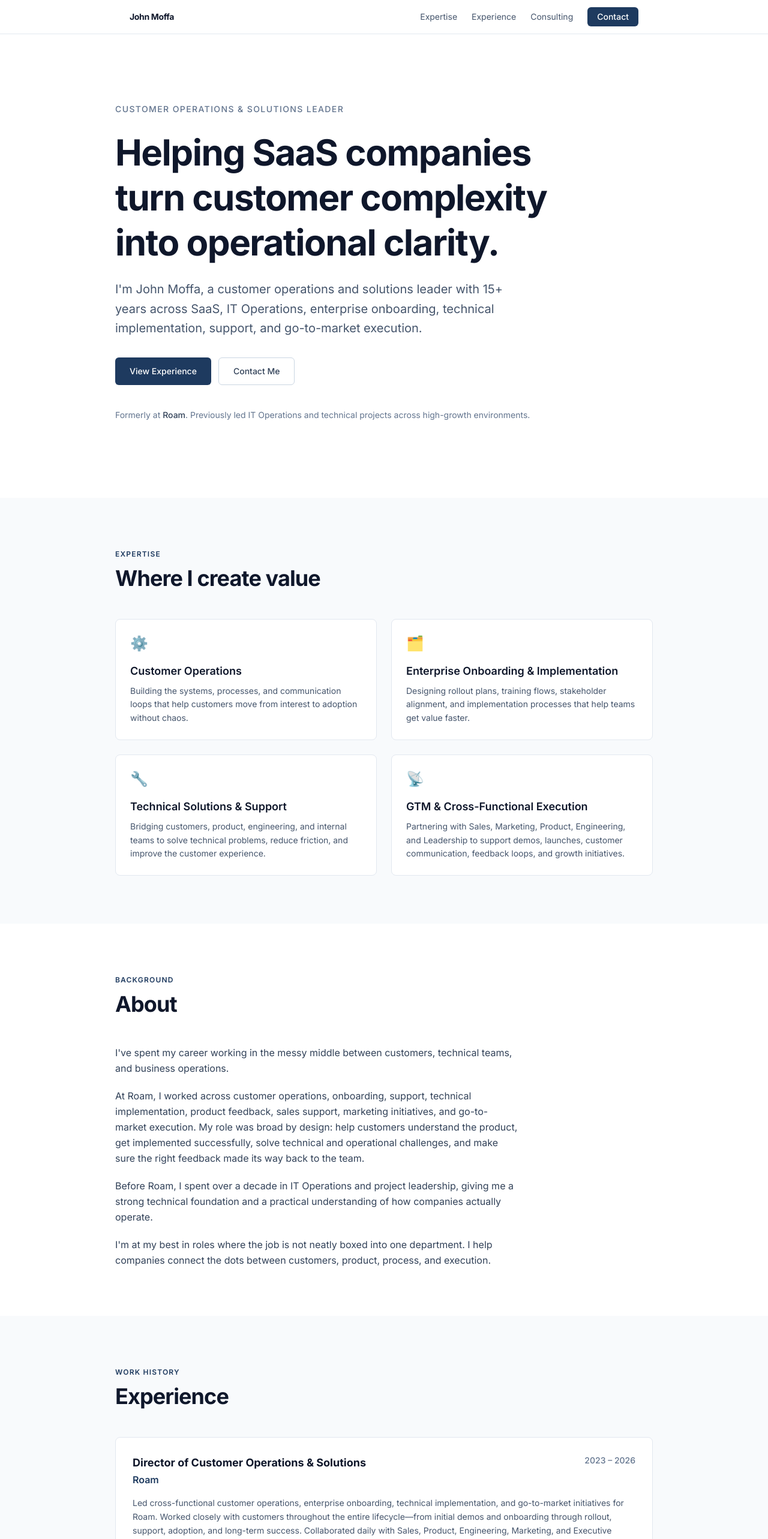
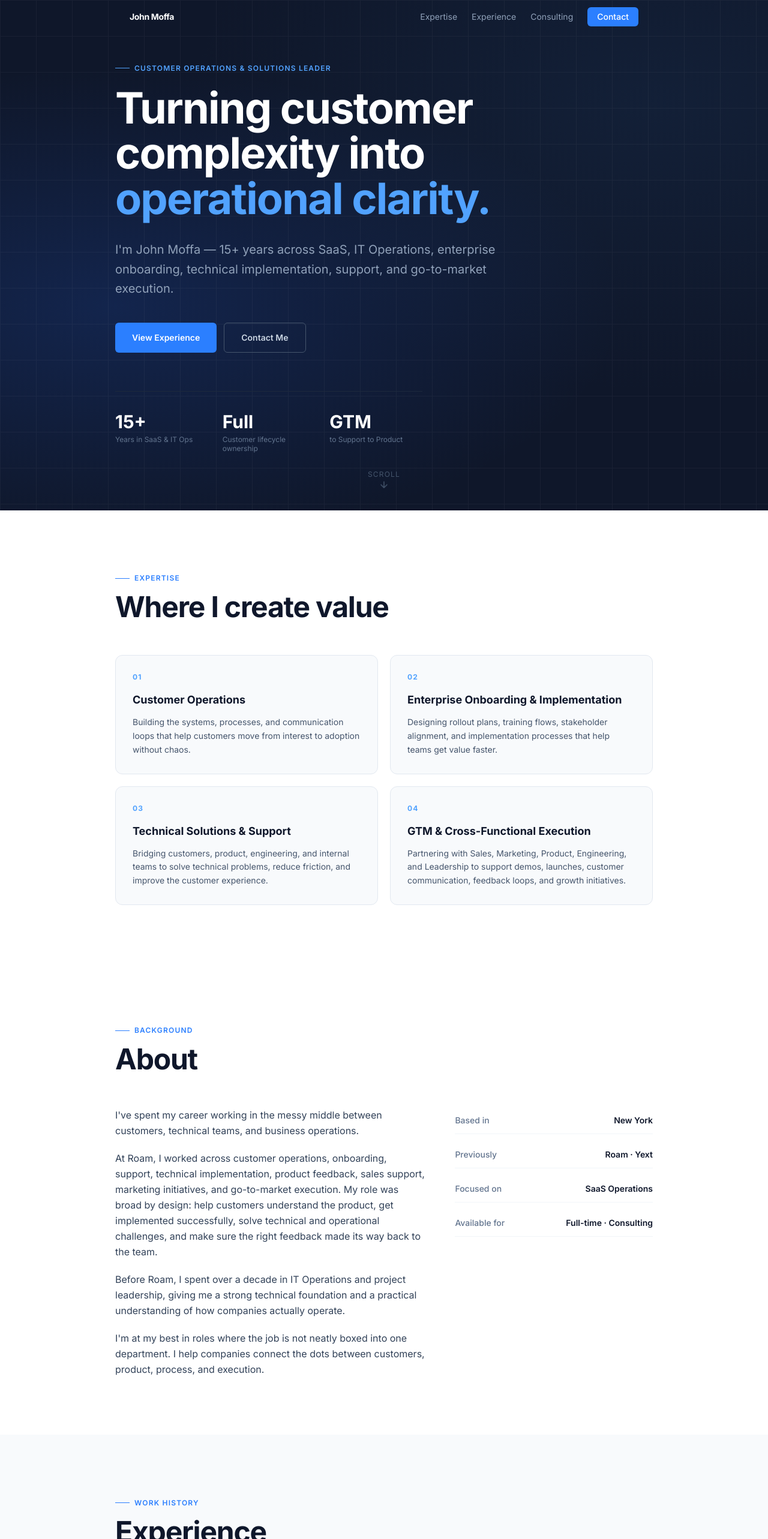
Before and after one commit to moffajj/john-moffa-site, a Next.js app: page / in a window 1280 px wide. Shown: the top 2566 px of the page at 60% size. Built offline with nearby package versions, Linux system fonts and the light colour scheme.

Commit message:
Visual redesign: dark hero, timeline, hover effects, nav scroll

```diff
--- a/app/components/About.tsx
+++ b/app/components/About.tsx
@@ -1,17 +1,19 @@
 export default function About() {
   return (
-    <section id="about" className="bg-white py-20 px-6">
+    <section id="about" className="bg-white py-24 px-6">
       <div className="max-w-4xl mx-auto">
-        <div className="mb-12">
-          <span className="inline-block text-xs font-semibold tracking-widest text-[#1e3a5f] uppercase mb-3">
+        <div className="mb-14">
+          <span className="inline-flex items-center gap-2 text-xs font-semibold tracking-widest text-blue-500 uppercase mb-4">
+            <span className="w-6 h-px bg-blue-500" />
             Background
           </span>
-          <h2 className="text-3xl md:text-4xl font-bold text-slate-900 tracking-tight">
+          <h2 className="text-4xl md:text-5xl font-bold text-slate-900 tracking-tight">
             About
           </h2>
         </div>
 
-        <div className="max-w-2xl space-y-5 text-slate-700 text-base leading-relaxed">
+        <div className="grid md:grid-cols-5 gap-12 items-start">
+          <div className="md:col-span-3 space-y-5 text-slate-700 text-base leading-relaxed">
             <p>
               I&apos;ve spent my career working in the messy middle between
               customers, technical teams, and business operations.
@@ -35,6 +37,24 @@ export default function About() {
               product, process, and execution.
             </p>
           </div>
+
+          <div className="md:col-span-2 space-y-3">
+            {[
+              { label: "Based in", value: "New York" },
+              { label: "Previously", value: "Roam · Yext" },
+              { label: "Focused on", value: "SaaS Operations" },
+              { label: "Available for", value: "Full-time · Consulting" },
+            ].map((item) => (
+              <div
+                key={item.label}
+                className="flex justify-between py-3 border-b border-slate-100 text-sm"
+              >
+                <span className="text-slate-500 font-medium">{item.label}</span>
+                <span className="text-slate-900 font-semibold">{item.value}</span>
+              </div>
+            ))}
+          </div>
+        </div>
       </div>
     </section>
   );
--- a/app/components/Experience.tsx
+++ b/app/components/Experience.tsx
@@ -17,98 +17,107 @@ const yextTitles = [
   "IT Support Engineer",
 ];
 
+const jobs = [
+  {
+    role: "Director of Customer Operations & Solutions",
+    company: "Roam",
+    period: "2023 – 2026",
+    description:
+      "Led cross-functional customer operations, enterprise onboarding, technical implementation, and go-to-market initiatives. Worked closely with customers throughout the entire lifecycle—from initial demos and onboarding through rollout, support, adoption, and long-term success. Collaborated daily with Sales, Product, Engineering, Marketing, and Executive teams.",
+    tags: roamResponsibilities,
+    highlight: true,
+  },
+  {
+    role: "IT Operations & Project Leadership",
+    company: "Yext",
+    period: "10+ years",
+    description:
+      "Spent 10+ years in IT Operations, project leadership, systems support, and internal technology operations. Built a strong foundation in technical troubleshooting, internal systems, infrastructure, stakeholder management, process improvement, and operational execution.",
+    tags: yextTitles,
+    highlight: false,
+  },
+  {
+    role: "Co-Founder",
+    company: "",
+    period: "",
+    description:
+      "Built and operated a business with responsibility across operations, customer relationships, technology, and execution.",
+    tags: [],
+    highlight: false,
+  },
+];
+
 export default function Experience() {
   return (
-    <section id="experience" className="bg-slate-50 py-20 px-6">
+    <section id="experience" className="bg-slate-50 py-24 px-6">
       <div className="max-w-4xl mx-auto">
-        <div className="mb-12">
-          <span className="inline-block text-xs font-semibold tracking-widest text-[#1e3a5f] uppercase mb-3">
+        <div className="mb-14">
+          <span className="inline-flex items-center gap-2 text-xs font-semibold tracking-widest text-blue-500 uppercase mb-4">
+            <span className="w-6 h-px bg-blue-500" />
             Work History
           </span>
-          <h2 className="text-3xl md:text-4xl font-bold text-slate-900 tracking-tight">
+          <h2 className="text-4xl md:text-5xl font-bold text-slate-900 tracking-tight">
             Experience
           </h2>
         </div>
 
-        <div className="space-y-10">
-          {/* Roam */}
-          <div className="bg-white rounded-lg border border-slate-200 p-7">
+        {/* Timeline */}
+        <div className="relative">
+          {/* Vertical line */}
+          <div className="absolute left-4 top-2 bottom-2 w-px bg-slate-200 hidden md:block" />
+
+          <div className="space-y-8">
+            {jobs.map((job) => (
+              <div key={job.role} className="relative md:pl-14">
+                {/* Timeline dot */}
+                <div
+                  className={`absolute left-[9px] top-6 w-[11px] h-[11px] rounded-full border-2 hidden md:block ${
+                    job.highlight
+                      ? "border-blue-500 bg-blue-500"
+                      : "border-slate-400 bg-white"
+                  }`}
+                />
+
+                <div
+                  className={`bg-white rounded-xl border p-7 transition-all hover:shadow-md ${
+                    job.highlight ? "border-blue-200 shadow-sm" : "border-slate-200"
+                  }`}
+                >
                   <div className="flex flex-col sm:flex-row sm:items-start sm:justify-between gap-2 mb-4">
                     <div>
-                <h3 className="text-lg font-bold text-slate-900">
-                  Director of Customer Operations &amp; Solutions
-                </h3>
-                <p className="text-[#1e3a5f] font-semibold mt-0.5">Roam</p>
+                      <h3 className="text-lg font-bold text-slate-900">{job.role}</h3>
+                      {job.company && (
+                        <p className="text-blue-600 font-semibold text-sm mt-0.5">
+                          {job.company}
+                        </p>
+                      )}
                     </div>
-              <span className="text-sm text-slate-500 font-medium shrink-0">
-                2023 – 2026
+                    {job.period && (
+                      <span className="text-xs font-semibold text-slate-400 bg-slate-100 px-3 py-1 rounded-full shrink-0 self-start">
+                        {job.period}
                       </span>
-            </div>
-            <p className="text-slate-600 text-sm leading-relaxed mb-5">
-              Led cross-functional customer operations, enterprise onboarding,
-              technical implementation, and go-to-market initiatives for Roam.
-              Worked closely with customers throughout the entire lifecycle—from
-              initial demos and onboarding through rollout, support, adoption,
-              and long-term success. Collaborated daily with Sales, Product,
-              Engineering, Marketing, and Executive teams to help customers
-              implement Roam effectively, solve technical and operational
-              challenges, improve internal processes, and support company growth
-              initiatives.
-            </p>
-            <ul className="grid grid-cols-1 sm:grid-cols-2 gap-y-1.5 gap-x-4">
-              {roamResponsibilities.map((item) => (
-                <li
-                  key={item}
-                  className="flex items-start gap-2 text-sm text-slate-600"
-                >
-                  <span className="mt-1.5 w-1.5 h-1.5 rounded-full bg-[#1e3a5f] shrink-0" />
-                  {item}
-                </li>
-              ))}
-            </ul>
+                    )}
                   </div>
 
-          {/* Yext */}
-          <div className="bg-white rounded-lg border border-slate-200 p-7">
-            <div className="flex flex-col sm:flex-row sm:items-start sm:justify-between gap-2 mb-4">
-              <div>
-                <h3 className="text-lg font-bold text-slate-900">
-                  IT Operations &amp; Project Leadership
-                </h3>
-                <p className="text-[#1e3a5f] font-semibold mt-0.5">Yext</p>
-              </div>
-              <span className="text-sm text-slate-500 font-medium shrink-0">
-                10+ years
-              </span>
-            </div>
-            <div className="flex flex-wrap gap-2 mb-4">
-              {yextTitles.map((title) => (
+                  <p className="text-slate-600 text-sm leading-relaxed mb-5">
+                    {job.description}
+                  </p>
+
+                  {job.tags.length > 0 && (
+                    <div className="flex flex-wrap gap-2">
+                      {job.tags.map((tag) => (
                         <span
-                  key={title}
-                  className="inline-block px-3 py-1 text-xs font-medium bg-slate-100 text-slate-700 rounded-full"
+                          key={tag}
+                          className="inline-block px-2.5 py-1 text-xs font-medium bg-slate-100 text-slate-600 rounded-md"
                         >
-                  {title}
+                          {tag}
                         </span>
                       ))}
                     </div>
-            <p className="text-slate-600 text-sm leading-relaxed">
-              Spent 10+ years in IT Operations, project leadership, systems
-              support, and internal technology operations. Built a strong
-              foundation in technical troubleshooting, internal systems,
-              infrastructure, stakeholder management, process improvement, and
-              operational execution.
-            </p>
+                  )}
                 </div>
-
-          {/* Co-Founder */}
-          <div className="bg-white rounded-lg border border-slate-200 p-7">
-            <div className="mb-4">
-              <h3 className="text-lg font-bold text-slate-900">Co-Founder</h3>
               </div>
-            <p className="text-slate-600 text-sm leading-relaxed">
-              Built and operated a business with responsibility across
-              operations, customer relationships, technology, and execution.
-            </p>
+            ))}
           </div>
         </div>
       </div>
--- a/app/components/Hero.tsx
+++ b/app/components/Hero.tsx
@@ -2,47 +2,80 @@ export default function Hero() {
   return (
     <section
       id="hero"
-      className="bg-white pt-20 pb-24 px-6 md:pt-28 md:pb-32"
+      className="relative min-h-screen flex flex-col justify-center px-6 overflow-hidden"
+      style={{
+        background:
+          "radial-gradient(ellipse at 15% 60%, rgba(37,99,235,0.18) 0%, transparent 55%), radial-gradient(ellipse at 85% 20%, rgba(30,58,95,0.25) 0%, transparent 50%), #0f172a",
+      }}
     >
-      <div className="max-w-4xl mx-auto">
-        <div className="mb-6">
-          <span className="inline-block text-sm font-medium tracking-widest text-slate-500 uppercase">
+      {/* Subtle grid overlay */}
+      <div
+        className="absolute inset-0 opacity-[0.04]"
+        style={{
+          backgroundImage:
+            "linear-gradient(#fff 1px, transparent 1px), linear-gradient(90deg, #fff 1px, transparent 1px)",
+          backgroundSize: "60px 60px",
+        }}
+      />
+
+      {/* Content */}
+      <div className="relative max-w-4xl mx-auto w-full py-24">
+        <div className="fade-up fade-up-delay-1 mb-5">
+          <span className="inline-flex items-center gap-2 text-xs font-semibold tracking-widest text-blue-400 uppercase">
+            <span className="w-6 h-px bg-blue-400" />
             Customer Operations &amp; Solutions Leader
           </span>
         </div>
 
-        <h1 className="text-4xl md:text-5xl lg:text-6xl font-bold text-slate-900 leading-tight tracking-tight mb-6 max-w-3xl">
-          Helping SaaS companies turn customer complexity into operational
-          clarity.
+        <h1 className="fade-up fade-up-delay-2 text-5xl md:text-6xl lg:text-7xl font-bold text-white leading-[1.05] tracking-tight mb-8 max-w-3xl">
+          Turning customer complexity into{" "}
+          <span className="text-blue-400">operational clarity.</span>
         </h1>
 
-        <p className="text-lg md:text-xl text-slate-600 leading-relaxed mb-8 max-w-2xl">
-          I&apos;m John Moffa, a customer operations and solutions leader with
-          15+ years across SaaS, IT Operations, enterprise onboarding, technical
-          implementation, support, and go-to-market execution.
+        <p className="fade-up fade-up-delay-3 text-lg md:text-xl text-slate-400 leading-relaxed mb-10 max-w-2xl">
+          I&apos;m John Moffa — 15+ years across SaaS, IT Operations, enterprise
+          onboarding, technical implementation, support, and go-to-market
+          execution.
         </p>
 
-        <div className="flex flex-col sm:flex-row gap-3 mb-10">
+        <div className="fade-up fade-up-delay-4 flex flex-col sm:flex-row gap-3 mb-16">
           <a
             href="#experience"
-            className="inline-flex items-center justify-center px-6 py-3 rounded-md bg-[#1e3a5f] text-white font-medium text-sm hover:bg-[#16304f] transition-colors"
+            className="inline-flex items-center justify-center px-7 py-3.5 rounded-md bg-blue-500 text-white font-semibold text-sm hover:bg-blue-400 transition-colors"
           >
             View Experience
           </a>
           <a
             href="#contact"
-            className="inline-flex items-center justify-center px-6 py-3 rounded-md border border-slate-300 text-slate-700 font-medium text-sm hover:border-slate-400 hover:bg-slate-50 transition-colors"
+            className="inline-flex items-center justify-center px-7 py-3.5 rounded-md border border-slate-600 text-slate-300 font-semibold text-sm hover:border-slate-400 hover:text-white transition-colors"
           >
             Contact Me
           </a>
         </div>
 
-        <p className="text-sm text-slate-500">
-          Formerly at{" "}
-          <span className="font-medium text-slate-700">Roam</span>.
-          Previously led IT Operations and technical projects across
-          high-growth environments.
-        </p>
+        {/* Stats strip */}
+        <div className="fade-up fade-up-delay-4 grid grid-cols-3 gap-6 max-w-lg pt-8 border-t border-slate-800">
+          <div>
+            <div className="text-3xl font-bold text-white">15+</div>
+            <div className="text-xs text-slate-500 mt-1 leading-tight">Years in SaaS &amp; IT Ops</div>
+          </div>
+          <div>
+            <div className="text-3xl font-bold text-white">Full</div>
+            <div className="text-xs text-slate-500 mt-1 leading-tight">Customer lifecycle ownership</div>
+          </div>
+          <div>
+            <div className="text-3xl font-bold text-white">GTM</div>
+            <div className="text-xs text-slate-500 mt-1 leading-tight">to Support to Product</div>
+          </div>
+        </div>
+      </div>
+
+      {/* Scroll indicator */}
+      <div className="absolute bottom-8 left-1/2 -translate-x-1/2 flex flex-col items-center gap-1 text-slate-600">
+        <span className="text-xs tracking-widest uppercase">Scroll</span>
+        <svg width="16" height="16" viewBox="0 0 16 16" fill="none" className="animate-bounce" aria-hidden="true">
+          <path d="M8 3v10M3 8l5 5 5-5" stroke="currentColor" strokeWidth="1.5" strokeLinecap="round" strokeLinejoin="round"/>
+        </svg>
       </div>
     </section>
   );
--- a/app/components/Nav.tsx
+++ b/app/components/Nav.tsx
@@ -1,31 +1,54 @@
+"use client";
+
+import { useEffect, useState } from "react";
+
 export default function Nav() {
+  const [scrolled, setScrolled] = useState(false);
+
+  useEffect(() => {
+    const handler = () => setScrolled(window.scrollY > 40);
+    window.addEventListener("scroll", handler, { passive: true });
+    return () => window.removeEventListener("scroll", handler);
+  }, []);
+
   return (
-    <header className="sticky top-0 z-50 bg-white/95 backdrop-blur border-b border-slate-200">
+    <header
+      className={`fixed top-0 left-0 right-0 z-50 transition-all duration-300 ${
+        scrolled
+          ? "bg-white/95 backdrop-blur border-b border-slate-200 shadow-sm"
+          : "bg-transparent"
+      }`}
+    >
       <nav className="max-w-4xl mx-auto px-6 h-14 flex items-center justify-between">
-        <span className="font-bold text-slate-900 text-sm tracking-tight">
+        <span
+          className={`font-bold text-sm tracking-tight transition-colors ${
+            scrolled ? "text-slate-900" : "text-white"
+          }`}
+        >
           John Moffa
         </span>
-        <div className="hidden sm:flex items-center gap-6 text-sm text-slate-600">
-          <a href="#what-i-do" className="hover:text-slate-900 transition-colors">
-            Expertise
-          </a>
-          <a href="#experience" className="hover:text-slate-900 transition-colors">
-            Experience
-          </a>
-          <a href="#consulting" className="hover:text-slate-900 transition-colors">
-            Consulting
-          </a>
+        <div className="hidden sm:flex items-center gap-6 text-sm">
+          {["what-i-do", "experience", "consulting"].map((id) => (
+            <a
+              key={id}
+              href={`#${id}`}
+              className={`capitalize transition-colors hover:text-blue-500 ${
+                scrolled ? "text-slate-600" : "text-slate-400"
+              }`}
+            >
+              {id === "what-i-do" ? "Expertise" : id.charAt(0).toUpperCase() + id.slice(1)}
+            </a>
+          ))}
           <a
             href="#contact"
-            className="px-4 py-1.5 rounded-md bg-[#1e3a5f] text-white font-medium hover:bg-[#16304f] transition-colors"
+            className="px-4 py-1.5 rounded-md bg-blue-500 text-white font-medium hover:bg-blue-400 transition-colors"
           >
             Contact
           </a>
         </div>
-        {/* Mobile contact link */}
         <a
           href="#contact"
-          className="sm:hidden px-4 py-1.5 rounded-md bg-[#1e3a5f] text-white font-medium text-sm"
+          className="sm:hidden px-4 py-1.5 rounded-md bg-blue-500 text-white font-medium text-sm"
         >
           Contact
         </a>
--- a/app/components/WhatIDo.tsx
+++ b/app/components/WhatIDo.tsx
@@ -1,56 +1,60 @@
 const cards = [
   {
+    number: "01",
     title: "Customer Operations",
     description:
       "Building the systems, processes, and communication loops that help customers move from interest to adoption without chaos.",
-    icon: "⚙️",
   },
   {
+    number: "02",
     title: "Enterprise Onboarding & Implementation",
     description:
       "Designing rollout plans, training flows, stakeholder alignment, and implementation processes that help teams get value faster.",
-    icon: "🗂️",
   },
   {
+    number: "03",
     title: "Technical Solutions & Support",
     description:
       "Bridging customers, product, engineering, and internal teams to solve technical problems, reduce friction, and improve the customer experience.",
-    icon: "🔧",
   },
   {
+    number: "04",
     title: "GTM & Cross-Functional Execution",
     description:
       "Partnering with Sales, Marketing, Product, Engineering, and Leadership to support demos, launches, customer communication, feedback loops, and growth initiatives.",
-    icon: "📡",
   },
 ];
 
 export default function WhatIDo() {
   return (
-    <section id="what-i-do" className="bg-slate-50 py-20 px-6">
+    <section id="what-i-do" className="bg-white py-24 px-6">
       <div className="max-w-4xl mx-auto">
-        <div className="mb-12">
-          <span className="inline-block text-xs font-semibold tracking-widest text-[#1e3a5f] uppercase mb-3">
+        <div className="mb-14">
+          <span className="inline-flex items-center gap-2 text-xs font-semibold tracking-widest text-blue-500 uppercase mb-4">
+            <span className="w-6 h-px bg-blue-500" />
             Expertise
           </span>
-          <h2 className="text-3xl md:text-4xl font-bold text-slate-900 tracking-tight">
+          <h2 className="text-4xl md:text-5xl font-bold text-slate-900 tracking-tight">
             Where I create value
           </h2>
         </div>
 
-        <div className="grid grid-cols-1 md:grid-cols-2 gap-6">
+        <div className="grid grid-cols-1 md:grid-cols-2 gap-5">
           {cards.map((card) => (
             <div
               key={card.title}
-              className="bg-white rounded-lg p-6 border border-slate-200 hover:border-[#1e3a5f]/30 hover:shadow-sm transition-all"
+              className="group relative bg-slate-50 rounded-xl p-7 border border-slate-200 hover:border-blue-200 hover:-translate-y-1 hover:shadow-lg transition-all duration-200"
             >
-              <div className="text-2xl mb-4">{card.icon}</div>
-              <h3 className="text-lg font-semibold text-slate-900 mb-2">
+              <div className="text-xs font-bold text-blue-400 tracking-widest mb-4">
+                {card.number}
+              </div>
+              <h3 className="text-lg font-bold text-slate-900 mb-3 group-hover:text-blue-600 transition-colors">
                 {card.title}
               </h3>
               <p className="text-slate-600 text-sm leading-relaxed">
                 {card.description}
               </p>
+              <div className="absolute bottom-0 left-0 h-0.5 w-0 bg-blue-500 rounded-full group-hover:w-full transition-all duration-300" />
             </div>
           ))}
         </div>
--- a/app/globals.css
+++ b/app/globals.css
@@ -19,3 +19,17 @@ body {
 html {
   scroll-behavior: smooth;
 }
+
+@keyframes fadeUp {
+  from { opacity: 0; transform: translateY(24px); }
+  to   { opacity: 1; transform: translateY(0); }
+}
+
+.fade-up {
+  animation: fadeUp 0.7s ease-out forwards;
+}
+
+.fade-up-delay-1 { animation-delay: 0.1s; opacity: 0; }
+.fade-up-delay-2 { animation-delay: 0.2s; opacity: 0; }
+.fade-up-delay-3 { animation-delay: 0.35s; opacity: 0; }
+.fade-up-delay-4 { animation-delay: 0.5s; opacity: 0; }
```
Also changed, not shown: app/components/BestFit.tsx (+8 -7 lines), app/components/Contact.tsx (+34 -19 lines). Lines whose indentation alone changed are shown as unchanged.
